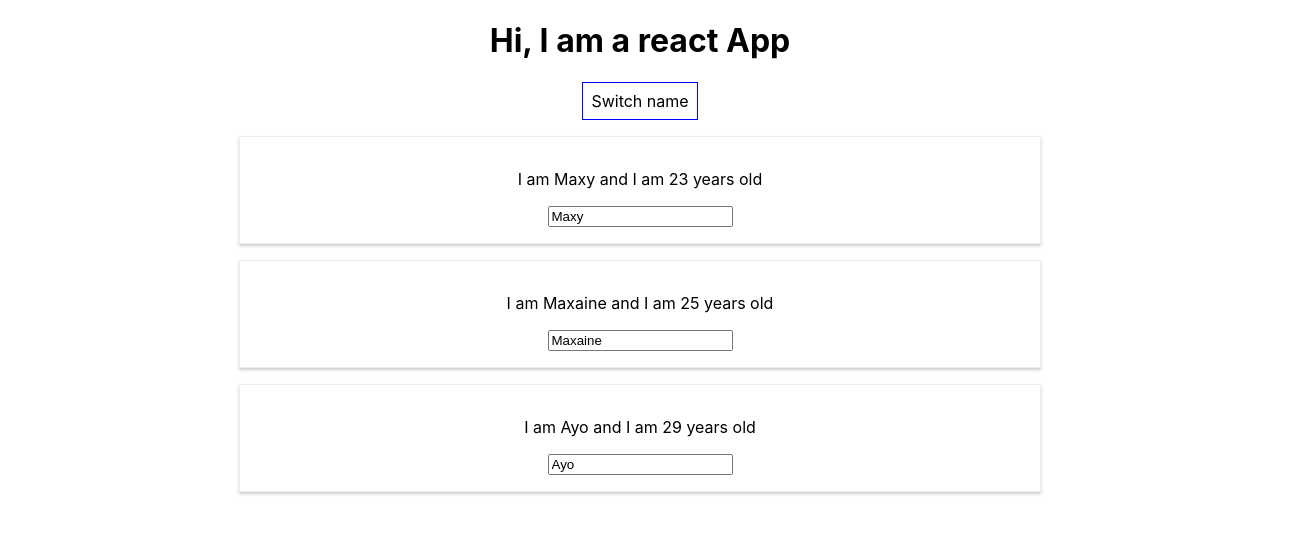
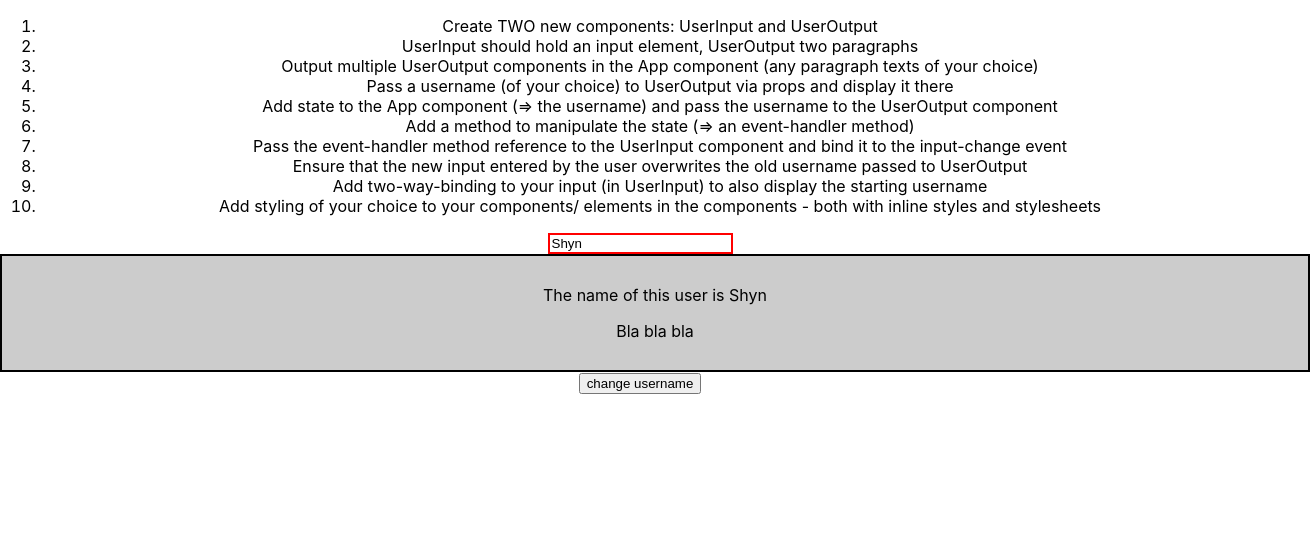
Before and after one commit to Nuga0909/react-practice, a React (Create React App) app: page / in a window 1280 px wide. Shown: the top 534 px of the page, 1310 px wide, since content can reach past the window. Built offline with nearby package versions, Linux system fonts and the light colour scheme.

Commit message:
assignment 1

```diff
--- /dev/null
+++ b/src/App333.js
@@ -0,0 +1,47 @@
+import React, { Component } from "react";
+import './App.css';
+import UserInput from "./Comp/UserInput";
+import UserOutput from "./Comp/UserOutput";
+
+class App333 extends Component {
+    state = {
+        userName: "Shyn"
+    };
+
+    onClickHandler = () => {
+        this.setState({
+            userName: "superShyn"
+        });
+    };
+
+    onChangeHandler = (event) => {
+        this.setState({
+            userName: event.target.value
+        })
+    };
+
+    render() {
+        return (
+            <div className="App">
+                <ol>
+                    <li>Create TWO new components: UserInput and UserOutput</li>
+                    <li>UserInput should hold an input element, UserOutput two paragraphs</li>
+                    <li>Output multiple UserOutput components in the App component (any paragraph texts of your choice)</li>
+                    <li>Pass a username (of your choice) to UserOutput via props and display it there</li>
+                    <li>Add state to the App component (=> the username) and pass the username to the UserOutput component</li>
+                    <li>Add a method to manipulate the state (=> an event-handler method)</li>
+                    <li>Pass the event-handler method reference to the UserInput component and bind it to the input-change event</li>
+                    <li>Ensure that the new input entered by the user overwrites the old username passed to UserOutput</li>
+                    <li>Add two-way-binding to your input (in UserInput) to also display the starting username</li>
+                    <li>Add styling of your choice to your components/ elements in the components - both with inline styles and stylesheets</li>
+                </ol>
+                <UserInput onChange={this.onChangeHandler} binder={this.state.userName}/>
+                <UserOutput userName={this.state.userName}/>
+                <button onClick={this.onClickHandler}>change username</button>
+            </div>
+
+        )
+    }
+};
+
+export default App333;
--- /dev/null
+++ b/src/Comp/UserInput.js
@@ -0,0 +1,14 @@
+import React from "react";
+
+const UserInput = (props) => {
+    const inputStyle = {
+        border: '2px solid red'
+    };
+
+    return <input type="text"
+    onChange={props.onChange}
+    value={props.binder}
+    style={inputStyle}/>
+};
+
+export default UserInput;
--- /dev/null
+++ b/src/Comp/UserOutput.css
@@ -0,0 +1,6 @@
+.Output {
+    padding: 13px;
+    width: 100%;
+    border: 2px solid black;
+    background-color: #ccc;
+}
--- /dev/null
+++ b/src/Comp/UserOutput.js
@@ -0,0 +1,13 @@
+import React from "react";
+import './UserOutput.css'
+
+const UserOutput = (props) => {
+    return (
+        <div className="Output">
+            <p>The name of this user is {props.userName}</p>
+            <p>Bla bla bla</p>
+        </div>
+    )
+};
+
+export default UserOutput;
--- a/src/index.js
+++ b/src/index.js
@@ -1,13 +1,13 @@
 import React from 'react';
 import ReactDOM from 'react-dom/client';
 import './index.css';
-import App from './App';
+import App333 from './App333';
 import reportWebVitals from './reportWebVitals';
 
 const root = ReactDOM.createRoot(document.getElementById('root'));
 root.render(
   <React.StrictMode>
-    <App />
+    <App333 />
   </React.StrictMode>
 );
 
```
